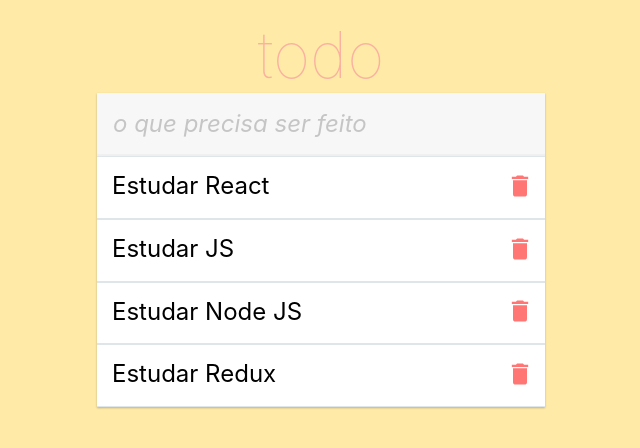
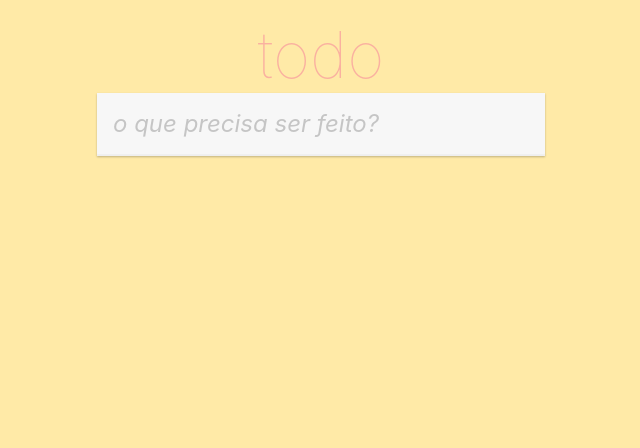
Before and after one commit to Tiago20Maia/todo-react, a React (Create React App) app in the folder todo/: page / in a window 1280 px wide. Shown: the top 448 px of the page, without its empty margins (319-959 px from the left). Built offline with nearby package versions, Linux system fonts and the light colour scheme.

Commit message:
Incluindo novas tarefas

```diff
--- a/todo/src/App.js
+++ b/todo/src/App.js
@@ -7,14 +7,7 @@
     const ESCAPE_KEY = 27;
     const ENTER_KEY = 13;
 
-    const initialTodos = [
-        { id: 1, title: 'Estudar React', checked: false },
-        { id: 2, title: 'Estudar JS', checked: true },
-        { id: 3, title: 'Estudar Node JS', checked: false },
-        { id: 4, title: 'Estudar Redux', checked: false },
-    ];
-
-    const [todos] = useState(initialTodos);
+    const [todos, setTodos] = useState([]);
     const [value, setValue] = useState('');
 
     const erase = () => {
@@ -22,7 +15,15 @@
     };
 
     const submit = () => {
-        console.log(value);
+        setTodos([
+            ...todos,
+            {
+                id: new Date().getTime(),
+                title: value,
+                checked: false
+            }
+        ]);
+
         erase();
     };
 
@@ -46,7 +47,7 @@
             <section className="main">
                 <input
                     className="new-todo"
-                    placeholder="o que precisa ser feito"
+                    placeholder="o que precisa ser feito?"
                     value={value}
                     onChange={onChange}
                     onKeyDown={onKeyDown}
```
